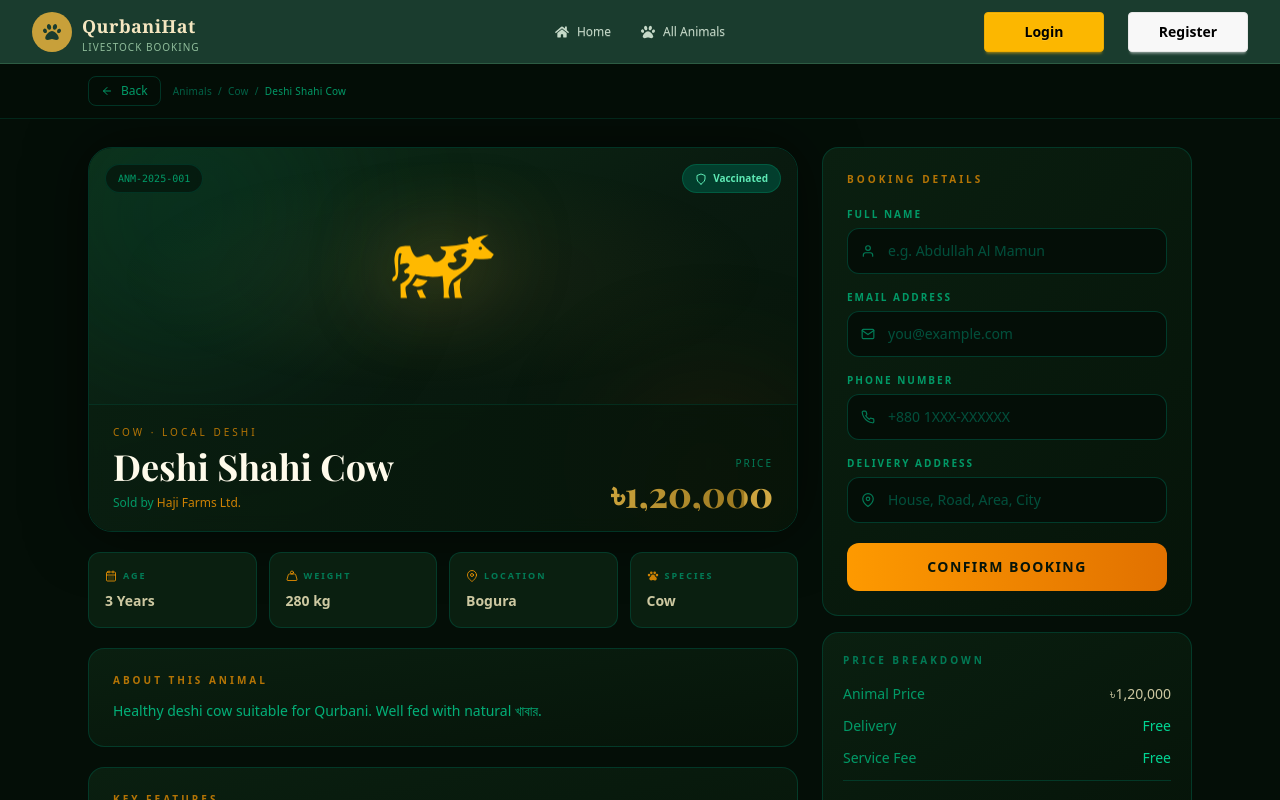
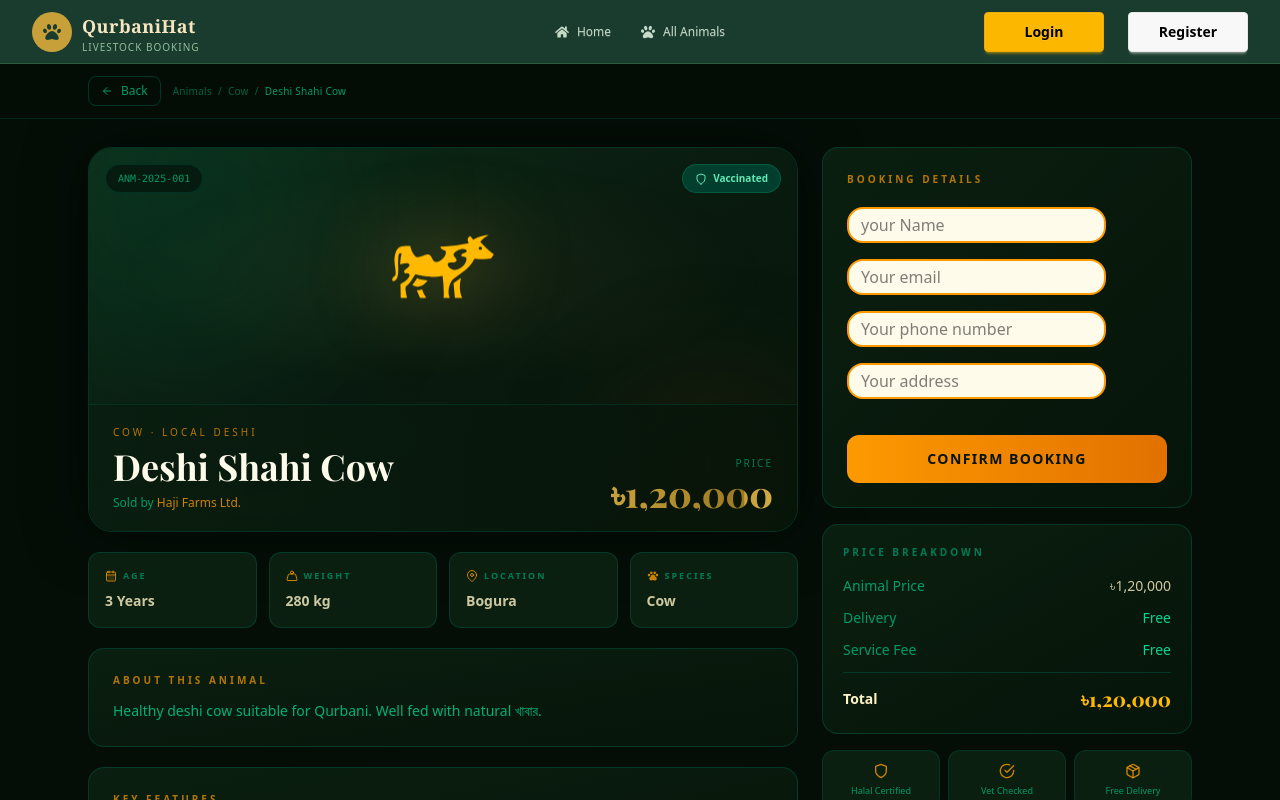
Before and after one commit to mubasshirkamali2009-art/QurbaniHat-assigment-8-, a Next.js app: page /animal-detail/1 in a window 1280 px wide. Shown: the top 800 px of the page. Built offline with nearby package versions, Linux system fonts and the light colour scheme.

Commit message:
animate css installed

```diff
--- a/package.json
+++ b/package.json
@@ -10,6 +10,7 @@
   },
   "dependencies": {
     "@better-auth/mongo-adapter": "^1.6.9",
+    "animate.css": "^4.1.1",
     "better-auth": "^1.6.9",
     "mongodb": "^7.2.0",
     "next": "16.2.4",
@@ -17,7 +18,8 @@
     "react-dom": "19.2.4",
     "react-fast-marquee": "^1.6.5",
     "react-hook-form": "^7.75.0",
-    "react-icons": "^5.6.0"
+    "react-icons": "^5.6.0",
+    "react-toastify": "^11.1.0"
   },
   "devDependencies": {
     "@tailwindcss/postcss": "^4",
--- a/src/app/(main)/animal-detail/[id]/page.jsx
+++ b/src/app/(main)/animal-detail/[id]/page.jsx
@@ -4,6 +4,7 @@ import { LuWeight, LuCalendarDays } from "react-icons/lu";
 import { PiPawPrintFill } from "react-icons/pi";
 import Link from "next/link";
 import animaljson from "./../../../../animal.json";
+import BookingForm from "@/components/shared/BookingForm";
 
 const formatPrice = (p) => "৳" + Number(p).toLocaleString("en-IN");
 
@@ -44,39 +45,7 @@ const StatCard = ({ icon: Icon, label, value }) => (
   </div>
 );
 
-const BookingForm = () => (
-  <div className="bg-gradient-to-br from-[#0a1f10] to-[#061409] border border-emerald-900/60 rounded-2xl p-6">
-    <p className="text-[10px] tracking-[3px] uppercase text-amber-500/70 font-semibold mb-5">
-      Booking Details
-    </p>
-    <div className="space-y-4">
-      {[
-        { icon: FiUser,   label: "Full Name",        name: "name",    type: "text",  placeholder: "e.g. Abdullah Al Mamun" },
-        { icon: FiMail,   label: "Email Address",    name: "email",   type: "email", placeholder: "you@example.com" },
-        { icon: FiPhone,  label: "Phone Number",     name: "phone",   type: "tel",   placeholder: "+880 1XXX-XXXXXX" },
-        { icon: FiMapPin, label: "Delivery Address", name: "address", type: "text",  placeholder: "House, Road, Area, City" },
-      ].map(({ icon: Icon, label, name, type, placeholder }) => (
-        <div key={name}>
-          <label className="block text-[10px] tracking-[2px] uppercase text-emerald-600 mb-1.5 font-semibold">
-            {label}
-          </label>
-          <div className="relative">
-            <Icon className="absolute left-3.5 top-1/2 -translate-y-1/2 text-sm pointer-events-none text-emerald-700" />
-            <input
-              type={type}
-              name={name}
-              placeholder={placeholder}
-              className="w-full pl-10 pr-4 py-3 bg-[#040e07] rounded-xl text-sm text-amber-50 outline-none border border-emerald-900/70 focus:border-amber-500/60 focus:ring-2 focus:ring-amber-900/30 transition-all duration-200 placeholder:text-emerald-900"
-            />
-          </div>
-        </div>
-      ))}
-    </div>
-    <button className="w-full mt-5 py-3.5 rounded-xl text-sm font-bold tracking-widest uppercase flex items-center justify-center gap-2 transition-all duration-300 cursor-pointer bg-gradient-to-r from-amber-500 to-amber-600 hover:from-amber-400 hover:to-amber-500 text-[#061409] hover:shadow-[0_8px_30px_rgba(200,160,58,0.35)] hover:-translate-y-0.5 active:scale-95">
-      Confirm Booking
-    </button>
-  </div>
-);
+<BookingForm/>
 
 export default async function AnimalDetailsPage({ params }) {
   const { id } = await params;
--- /dev/null
+++ b/src/components/shared/BookingForm.jsx
@@ -0,0 +1,32 @@
+"use client"
+import React from 'react';
+
+import { toast } from 'react-toastify';
+const BookingForm = () => {
+    return (
+        <div>
+
+  <div className="bg-gradient-to-br from-[#0a1f10] to-[#061409] border border-emerald-900/60 rounded-2xl p-6">
+    <p className="text-[10px] tracking-[3px] uppercase text-amber-500/70 font-semibold mb-5">
+      Booking Details
+    </p>
+    <div className="space-y-4">
+      <form className="space-y-4" action="">
+        <input required className="border-2 border-amber-500 rounded-2xl text-black bg-amber-50 px-3 py-1"  type="text" name="" id="" placeholder="your Name" />
+        <input required type="email" name="" id=" " placeholder="Your email" className="border-2 border-amber-500 rounded-2xl text-black bg-amber-50 px-3 py-1" />
+        <input required type="phone" name="" id="" placeholder="Your phone number " className="border-2 border-amber-500 rounded-2xl text-black bg-amber-50 px-3 py-1" />
+        <input required type="address" name="" id="" placeholder="Your address" className="border-2 border-amber-500 rounded-2xl text-black bg-amber-50 px-3 py-1" />
+         <button onClick={() => alert("Booking Successful!")}  className="w-full mt-5 py-3.5 rounded-xl text-sm font-bold tracking-widest uppercase flex items-center justify-center gap-2 transition-all duration-300 cursor-pointer bg-gradient-to-r from-amber-500 to-amber-600 hover:from-amber-400 hover:to-amber-500 text-[#061409] hover:shadow-[0_8px_30px_rgba(200,160,58,0.35)] hover:-translate-y-0.5 active:scale-95">
+      Confirm Booking
+    </button>
+      </form>
+
+    </div>
+
+  </div>
+
+        </div>
+    );
+};
+
+export default BookingForm;
--- a/src/components/shared/Hero.jsx
+++ b/src/components/shared/Hero.jsx
@@ -1,7 +1,7 @@
 
 
 "use client";
-
+ import 'animate.css';
 import React from "react";
 import { FaMoon, FaStar } from "react-icons/fa";
 import { GiGoat, GiCamel, GiCow } from "react-icons/gi";
@@ -119,7 +119,7 @@ const HeroSection = () => {
             Eid Al-Adha · Qurbani Season 2025
           </p>
 
-          <h1
+          <h1 className="animate__animated animate__bounce"
             style={{
               fontFamily: "'Georgia', serif",
               fontSize: "clamp(36px, 7vw, 64px)",
@@ -148,7 +148,7 @@ const HeroSection = () => {
             <div style={{ width: 60, height: 1, background: "#2d5c43" }} />
           </div>
 
-          <p
+          <p className='animate__animated animate__bounce'
             style={{
               fontSize: 15,
               color: "#8fbc9a",
--- a/src/lib/auth.js
+++ b/src/lib/auth.js
@@ -12,4 +12,11 @@ export const auth = betterAuth({
     // Optional: if you don't provide a client, database transactions won't be enabled.
     client
   }),
+
+ emailAndPassword: {
+    enabled: true,
+  },
+
+
+
 });
```
Also changed, not shown: 1 other file (tests, documents, lock files or other folders).
